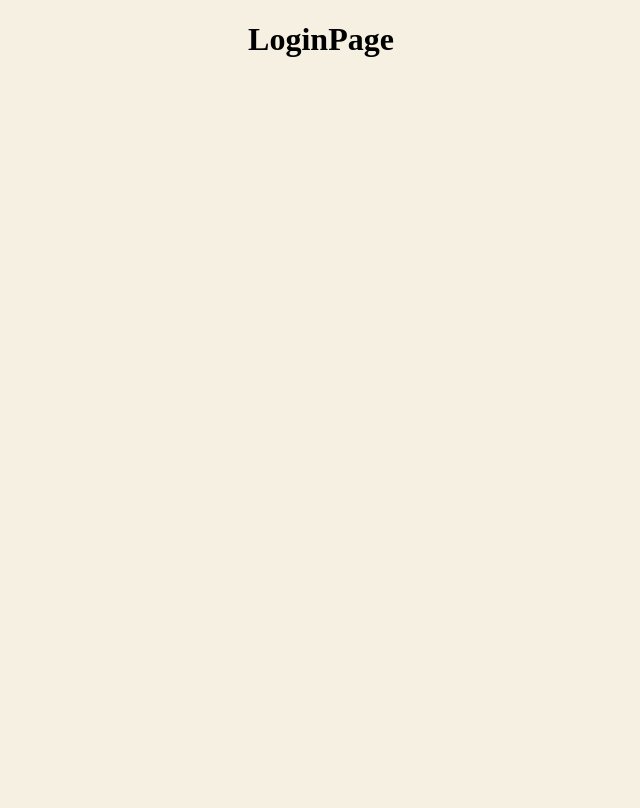
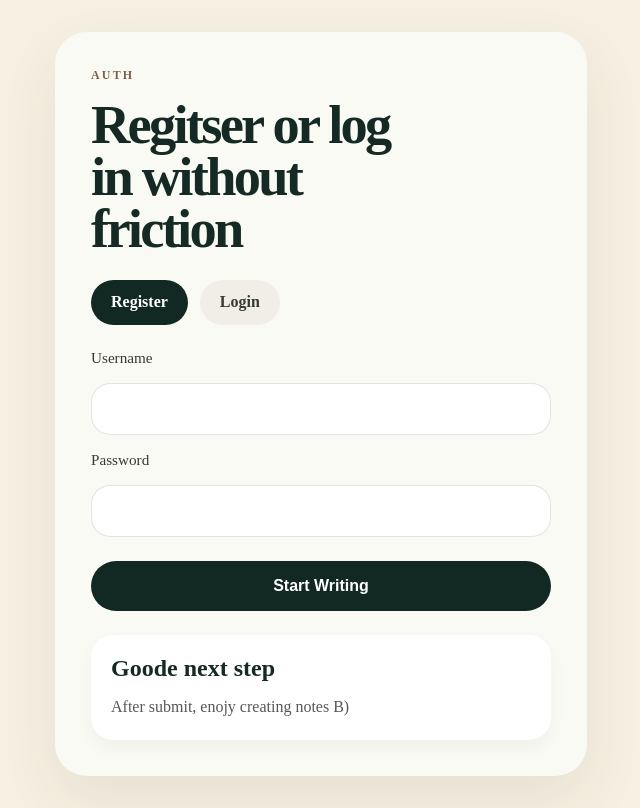
Before and after one commit to PiotrPliszka/mini-notes-app, a React app in the folder frontend/: page /login in a window 1280 px wide. Shown: the whole page, without its empty margins (319-959 px from the left). Built offline with nearby package versions, Linux system fonts and the light colour scheme; the HTML template or start-up script is replaced by a standard one.

Commit message:
LoginPage styles and layout

```diff
--- /dev/null
+++ b/frontend/src/pages/LoginPage.css
@@ -0,0 +1,203 @@
+.main-container {
+  display: flex;
+  flex-direction: column;
+  width: min(100% - 2rem, 460px);
+  margin: var(--space-7) var(--space-4);
+  padding: clamp(1.5rem, 3vw, 2.25rem);
+  background-color: var(--color-surface);
+  border-radius: var(--radius-lg);
+  box-shadow: var(--shadow-soft);
+  gap: var(--space-6);
+}
+
+.title-div {
+  display: flex;
+  flex-direction: column;
+  gap: var(--space-4);
+}
+
+.mini-title {
+  margin: 0;
+  font-size: 0.75rem;
+  letter-spacing: 0.18em;
+  text-transform: uppercase;
+  font-weight: 700;
+  color: var(--color-text-label);
+}
+
+.about-app {
+  margin: 0;
+  max-width: 12ch;
+  font-size: clamp(2.2rem, 5vw, 3.4rem);
+  line-height: 0.96;
+  letter-spacing: -0.05em;
+  color: var(--color-text-strong);
+}
+
+.buttons-div {
+  display: flex;
+  gap: var(--space-3);
+  flex-wrap: nowrap;
+}
+
+.register-btn,
+.login-btn {
+  display: inline-flex;
+  flex: 1 1 0;
+  align-items: center;
+  justify-content: center;
+  padding: 0.85rem 1.25rem;
+  border-radius: var(--radius-pill);
+  text-decoration: none;
+  font-weight: 600;
+  transition:
+    transform 0.2s ease,
+    box-shadow 0.2s ease,
+    background-color 0.2s ease,
+    color 0.2s ease;
+}
+
+.auth-btn-active {
+  background-color: var(--color-accent);
+  color: var(--color-accent-contrast);
+}
+
+.auth-btn-inactive {
+  background-color: var(--color-surface-muted);
+  color: var(--color-text-body);
+}
+
+.register-btn:hover,
+.login-btn:hover {
+  transform: translateY(-1px);
+  box-shadow: var(--shadow-button);
+}
+
+.register-btn:focus-visible,
+.login-btn:focus-visible {
+  outline: 3px solid var(--color-outline-soft);
+  outline-offset: 3px;
+}
+
+.form-div {
+  width: 100%;
+}
+
+.form-div form {
+  display: flex;
+  flex-direction: column;
+  gap: var(--space-4);
+}
+
+.form-div label {
+  font-size: 0.95rem;
+  font-weight: 500;
+  color: var(--color-text-body);
+}
+
+.form-div input {
+  width: 100%;
+  box-sizing: border-box;
+  padding: 1rem 1.15rem;
+  border: 1px solid rgba(21, 42, 37, 0.12);
+  border-radius: 1.2rem;
+  background-color: var(--color-surface-white);
+  color: var(--color-text-body);
+  font-size: 1rem;
+  transition:
+    border-color 0.2s ease,
+    box-shadow 0.2s ease,
+    background-color 0.2s ease;
+}
+
+.form-div input::placeholder {
+  color: rgba(84, 88, 83, 0.85);
+}
+
+.form-div input:focus {
+  outline: none;
+  border-color: rgba(18, 41, 35, 0.22);
+  box-shadow: 0 0 0 4px rgba(18, 41, 35, 0.08);
+}
+
+.form-div button {
+  margin-top: var(--space-2);
+  border: none;
+  cursor: pointer;
+  padding: 1rem 1.25rem;
+  border-radius: var(--radius-pill);
+  background-color: var(--color-accent);
+  color: var(--color-accent-contrast);
+  font-size: 1rem;
+  font-weight: 700;
+  transition:
+    transform 0.2s ease,
+    box-shadow 0.2s ease,
+    background-color 0.2s ease;
+}
+
+.form-div button:hover {
+  transform: translateY(-1px);
+  box-shadow: var(--shadow-button);
+  background-color: var(--color-accent-hover);
+}
+
+.form-div button:focus-visible {
+  outline: 3px solid var(--color-outline-soft);
+  outline-offset: 3px;
+}
+
+.note-div {
+  display: flex;
+  flex-direction: column;
+  width: 100%;
+  box-sizing: border-box;
+  gap: var(--space-3);
+  padding: 1.25rem;
+  background-color: var(--color-surface-white);
+  border-radius: 1.4rem;
+  box-shadow: var(--shadow-card);
+}
+
+.note-title {
+  margin: 0;
+  font-size: 1.5rem;
+  font-weight: 600;
+  color: var(--color-text-strong);
+}
+
+.short-note {
+  color: var(--color-text-muted);
+  line-height: 1.65;
+  font-size: 1rem;
+}
+
+@media (max-width: 768px) {
+  .main-container {
+    width: min(100% - 1.5rem, 460px);
+    margin: var(--space-4);
+    padding: var(--space-5);
+    border-radius: var(--radius-xl);
+  }
+
+  .about-app {
+    max-width: 100%;
+  }
+}
+
+@media (max-width: 480px) {
+  .main-container {
+    width: min(100% - 1rem, 460px);
+    margin: var(--space-2);
+    padding: var(--space-4);
+    gap: var(--space-5);
+  }
+
+  .buttons-div {
+    gap: var(--space-2);
+  }
+
+  .about-app {
+    font-size: clamp(2rem, 10vw, 2.8rem);
+  }
+}
--- a/frontend/src/pages/LoginPage.jsx
+++ b/frontend/src/pages/LoginPage.jsx
@@ -1,9 +1,47 @@
 import React from "react";
+import { NavLink } from "react-router-dom";
+import "./LoginPage.css";
 
 export function LoginPage() {
   return (
-    <div>
-      <h1>LoginPage</h1>
+    <div className="main-container">
+      <div className="title-div">
+        <p className="mini-title">Auth</p>
+        <h1 className="about-app">Regitser or log in without friction</h1>
+      </div>
+      <div className="buttons-div">
+        <NavLink
+          to="/register"
+          className={({ isActive }) =>
+            `register-btn ${isActive ? "auth-btn-active" : "auth-btn-inactive"}`
+          }
+        >
+          Register
+        </NavLink>
+        <NavLink
+          to="/login"
+          className={({ isActive }) =>
+            `login-btn ${isActive ? "auth-btn-active" : "auth-btn-inactive"}`
+          }
+        >
+          Login
+        </NavLink>
+      </div>
+      <div className="form-div">
+        <form>
+          <label>Username</label>
+          <input type="text" />
+          <label>Password</label>
+          <input type="text" />
+          <button type="submit">Start Writing</button>
+        </form>
+      </div>
+      <div className="note-div">
+        <p className="note-title">Goode next step</p>
+        <span className="short-note">
+          After submit, enojy creating notes B)
+        </span>
+      </div>
     </div>
   );
 }
```
